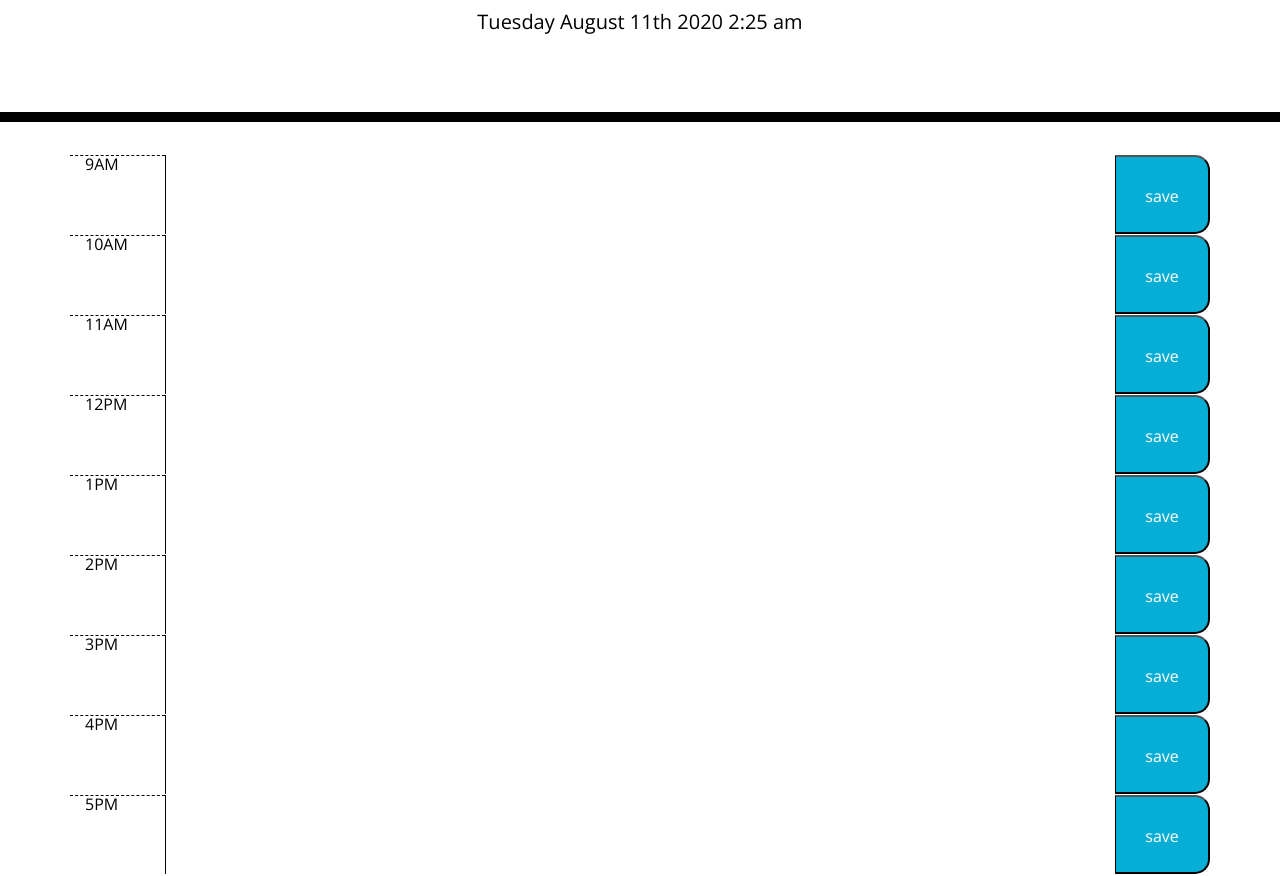
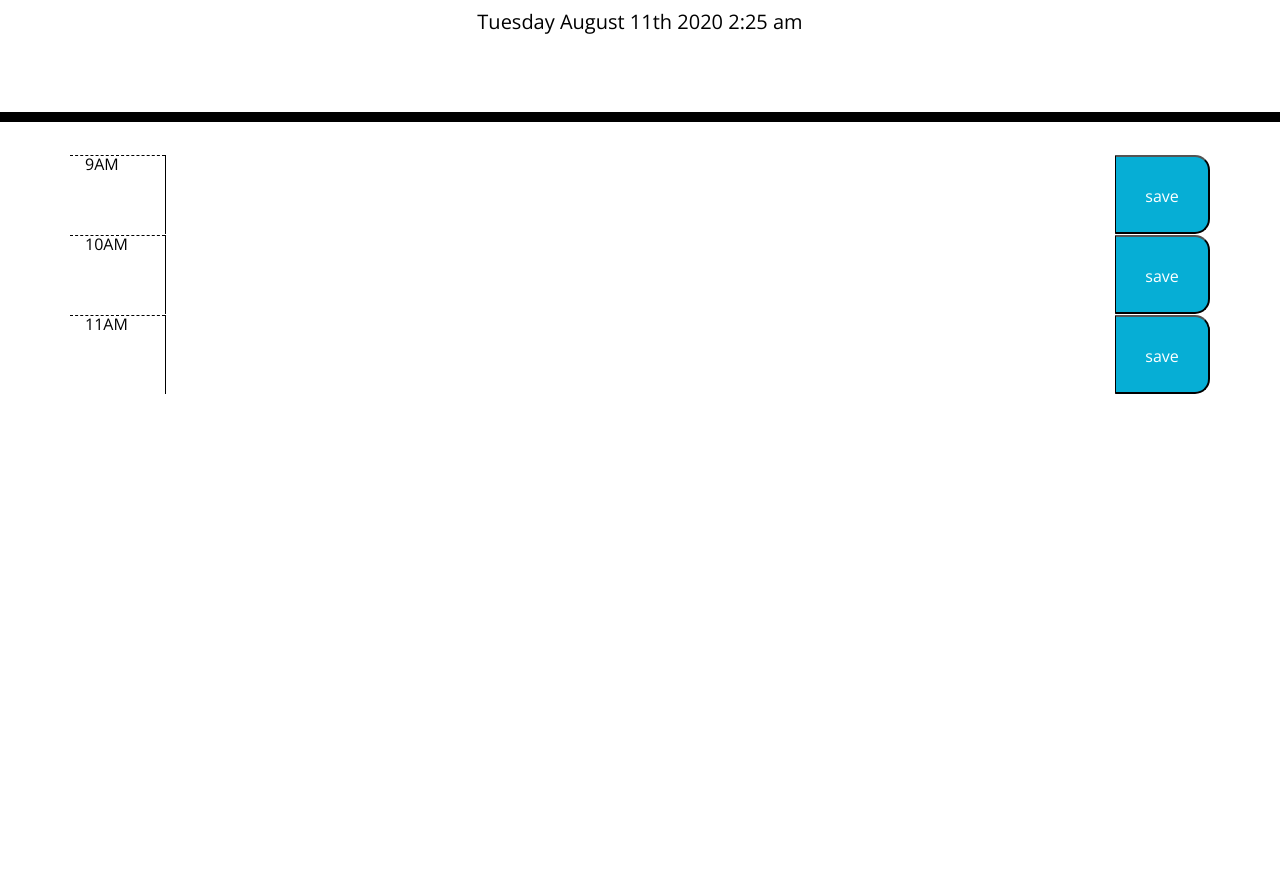
Before and after one commit to solemansay/Day-Planner, a plain HTML site: page index.html in a window 1280 px wide. Shown: the part 182-1058 px from the top of the page. After the commit the page ends 800 px from the top, so only its background shows below. Drawn offline with nearby package versions, Linux system fonts and the light colour scheme.

```diff
--- a/index.html
+++ b/index.html
@@ -46,53 +46,6 @@
 
     </div>
 
-    <div class="row">
-
-      <div class="col-1 hour">12PM</div>
-      <div class="col-10 p-0 ta" id="12"><textarea></textarea></div>
-      <button class="col-1 saveBtn"><p class="btnText">save</p></button>
-
-    </div>
-
-    <div class="row">
-
-      <div class="col-1 hour">1PM</div>
-      <div class="col-10 p-0 ta" id="13"><textarea></textarea></div>
-      <button class="col-1 saveBtn"><p class="btnText">save</p></button>
-
-    </div>
-
-    <div class="row">
-
-      <div class="col-1 hour">2PM</div>
-      <div class="col-10 p-0 ta" id="14"><textarea></textarea></div>
-      <button class="col-1 saveBtn"><p class="btnText">save</p></button>
-
-    </div>
-
-    <div class="row">
-
-      <div class="col-1 hour">3PM</div>
-      <div class="col-10 p-0 ta" id="15"><textarea></textarea></div>
-      <button class="col-1 saveBtn"><p class="btnText">save</p></button>
-
-    </div>
-
-    <div class="row">
-
-      <div class="col-1 hour">4PM</div>
-      <div class="col-10 p-0 ta" id="16"><textarea></textarea></div>
-      <button class="col-1 saveBtn"><p class="btnText">save</p></button>
-
-    </div>
-
-    <div class="row">
-
-      <div class="col-1 hour">5PM</div>
-      <div class="col-10 p-0 ta" id="17"><textarea></textarea></div>
-      <button class="col-1 saveBtn"><p class="btnText">save</p></button>
-
-    </div>
 
   </div>
   <script src="https://code.jquery.com/jquery-3.4.1.min.js"></script>
```
